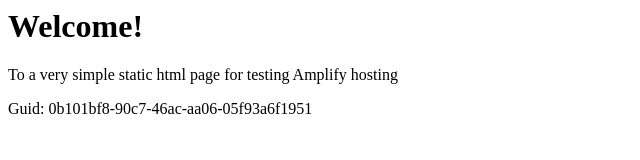
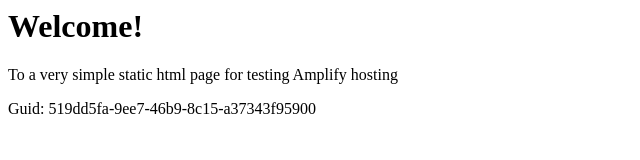
Before and after one commit to aws-aemilia-sfo/Github-PR-Commit-Integration-Test-DoNotTouch-GitHubWebhookPushCanaryTest-v1-prod-us-west-1, a website: page src/index.html in a window 1280 px wide. Shown: the full height of the page, 0-640 px from the left. Drawn offline with Linux system fonts and the light colour scheme.

Commit message:
commit from integ tests

```diff
--- a/src/index.html
+++ b/src/index.html
@@ -12,6 +12,6 @@
 <body>
     <h1>Welcome!</h1>
     <p>To a very simple static html page for testing Amplify hosting</p>
-    <p>Guid: 0b101bf8-90c7-46ac-aa06-05f93a6f1951</p></body>
+    <p>Guid: 519dd5fa-9ee7-46b9-8c15-a37343f95900</p></body>
 
 </html>
```
